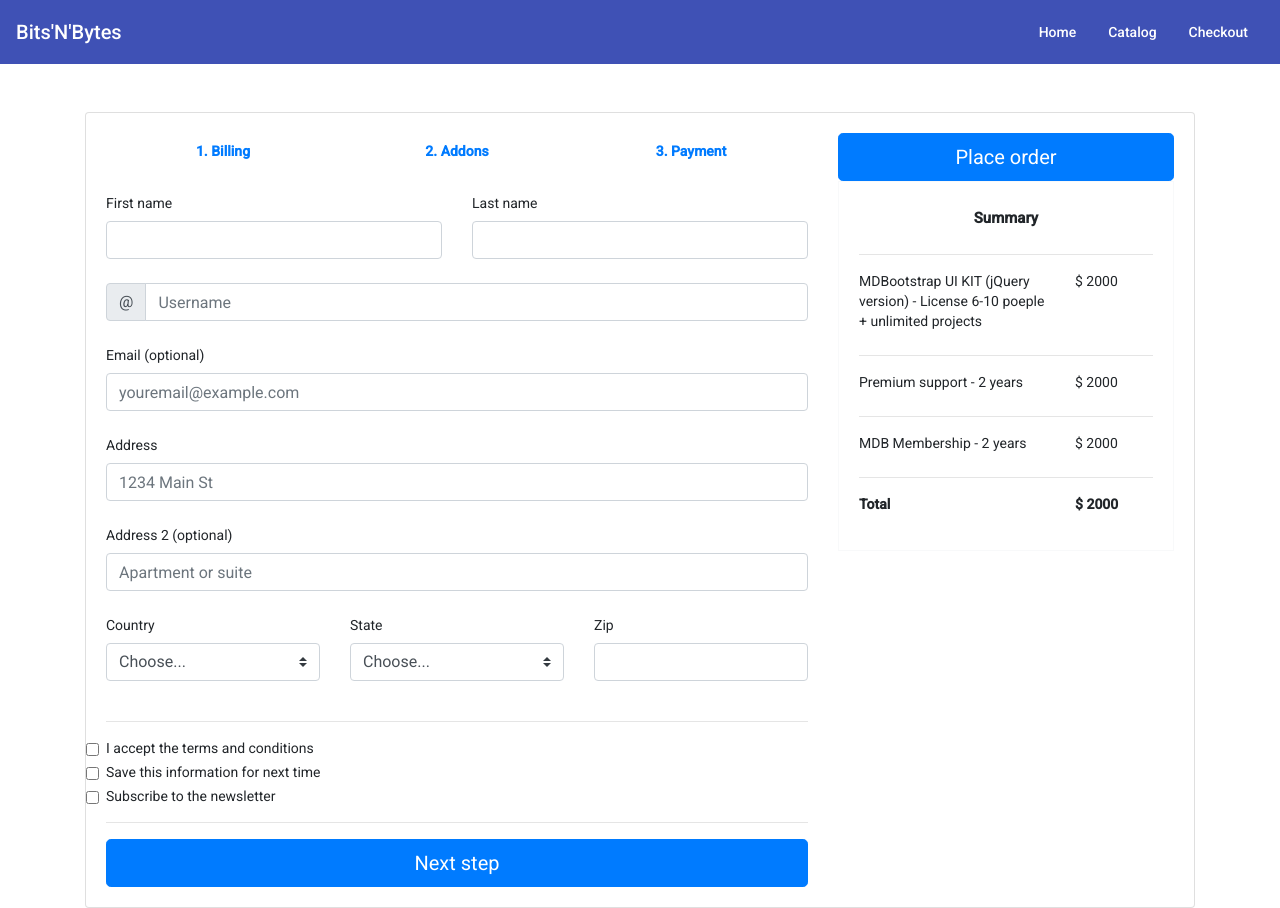
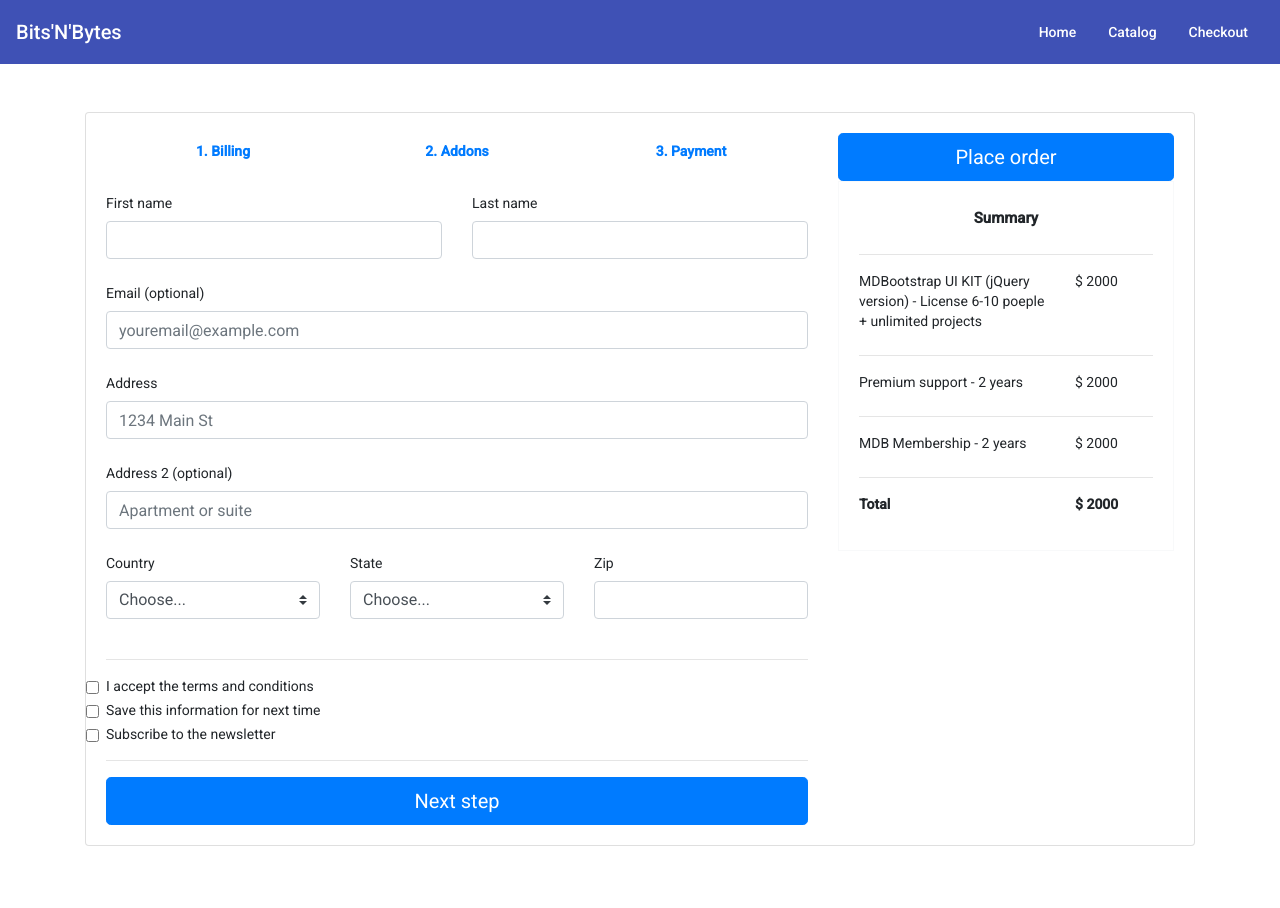
Before and after one commit to ryharri20/BitsNBytes, an Angular app: page /checkout in a window 1280 px wide. After the commit the page ends 846 px from the top, so only its background shows below. Built offline with nearby package versions, Linux system fonts and the light colour scheme.

Commit message:
Deleted @ username checkout

```diff
--- a/src/app/checkout/checkout.component.html
+++ b/src/app/checkout/checkout.component.html
@@ -61,13 +61,7 @@
                     </div>
                     <!--Grid row-->
 
-                    <!--Username-->
-                    <div class="input-group mb-4">
-                      <div class="input-group-prepend">
-                        <span class="input-group-text" id="basic-addon1">@</span>
-                      </div>
-                      <input type="text" class="form-control py-0" placeholder="Username" aria-describedby="basic-addon1">
-                    </div>
+                      <!--Username code was here-->
 
                     <!--email-->
                     <label for="email" class="">Email (optional)</label>
```
